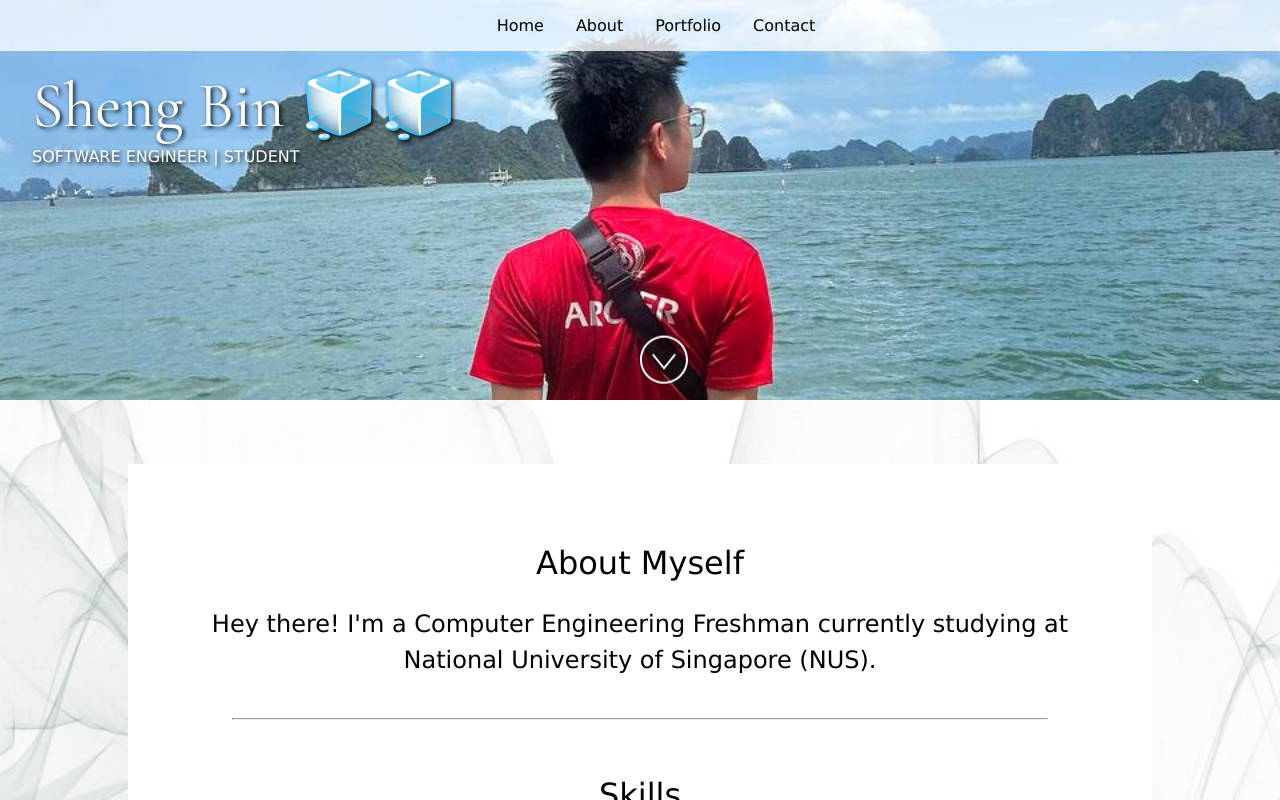
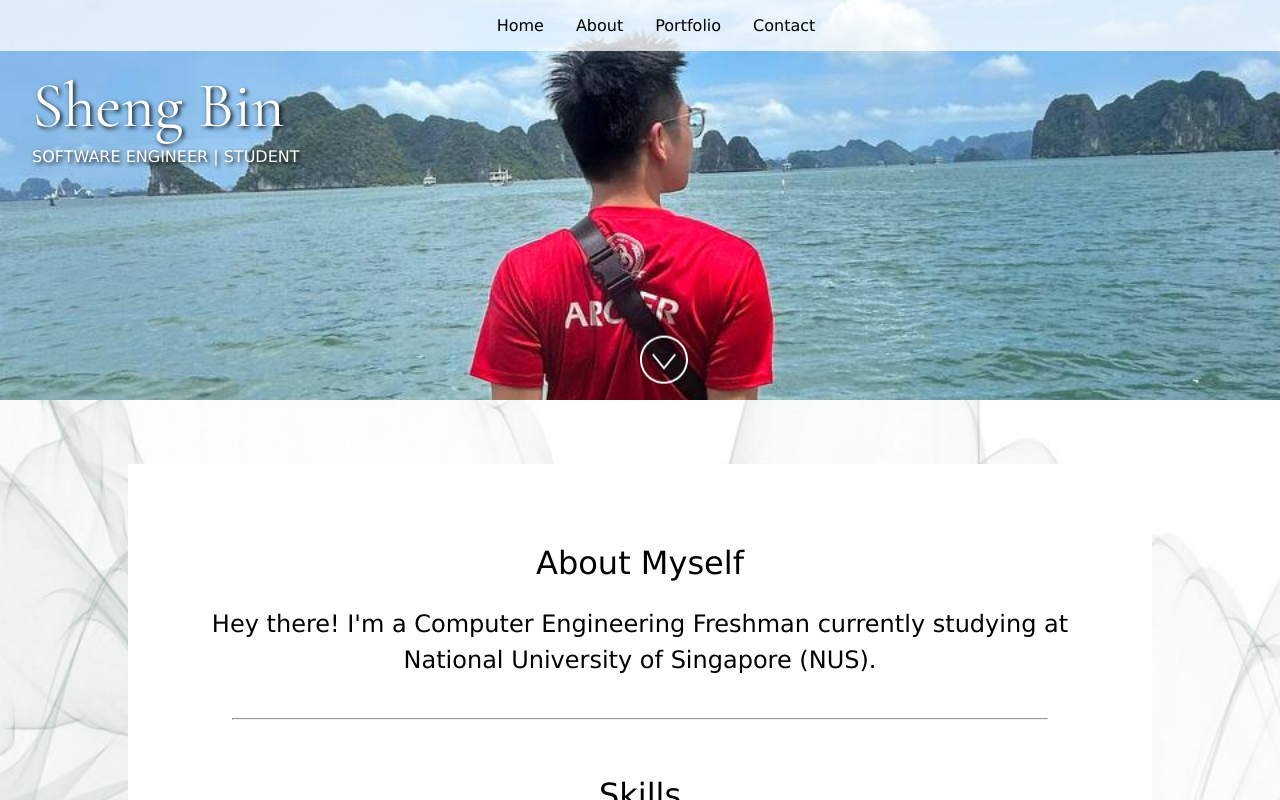
Before and after one commit to ShengBin-101/portfolio-site, a React (Vite) app: page / in a window 1280 px wide. Built offline with nearby package versions, Linux system fonts and the light colour scheme.

Commit message:
Edit Emoji

```diff
--- a/src/App.jsx
+++ b/src/App.jsx
@@ -25,7 +25,7 @@ import "./styles.css";
  * If you don't have one of the social sites listed, leave it as an empty string.
  */
 const siteProps = {
-  name: "Sheng Bin 🧊🧊",
+  name: "Sheng Bin",
   title: " Software Engineer | Student",
   email: "shengbin.chan@u.nus.edu",
   gitHub: "ShengBin-101",
```
Also changed, not shown: 1 other file (tests, documents, lock files or other folders).
